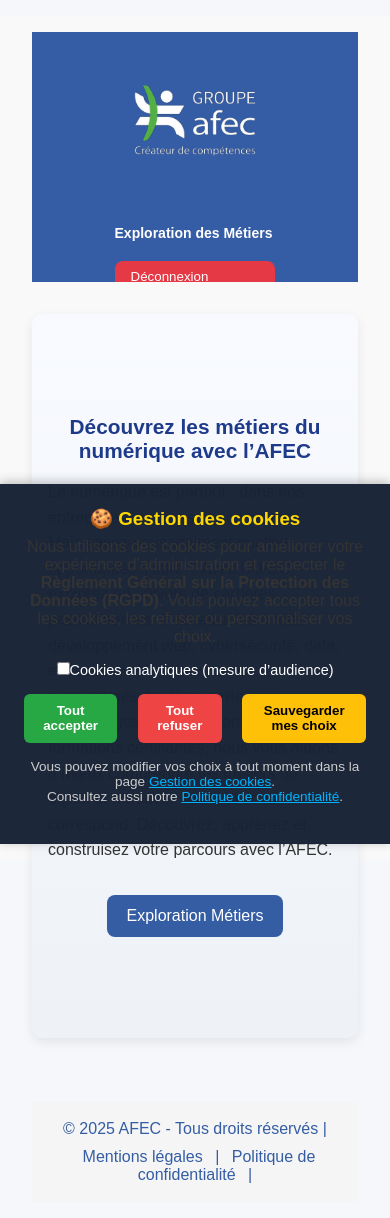
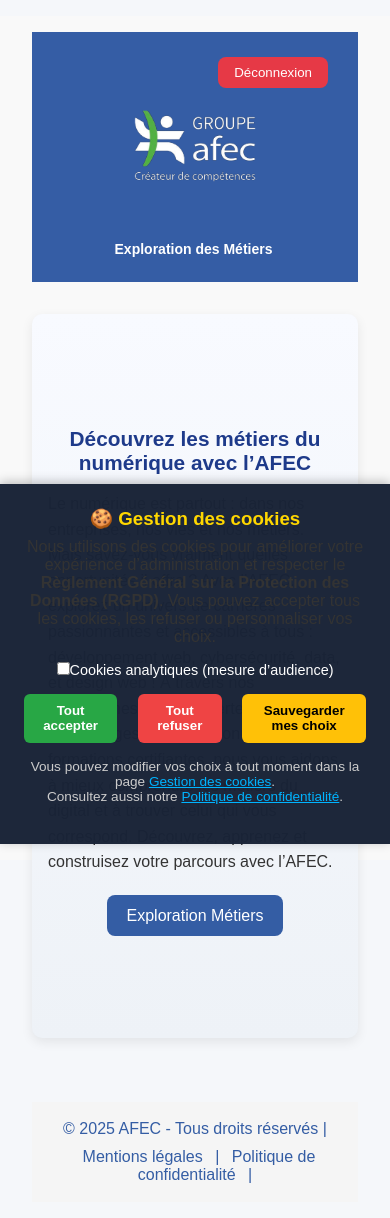
Before and after one commit to Daviid64/Projet-Stage-Afec, a React (Vite) app in the folder ReactFrontendProject/: page /Home in a window 390 px wide. Built offline with nearby package versions, Linux system fonts and the light colour scheme; no server answers; sample sign-in values are in the browser's storage.

Commit message:
mobilFirst4

```diff
--- a/ReactFrontendProject/src/App.css
+++ b/ReactFrontendProject/src/App.css
@@ -18,20 +18,16 @@
 }
 
 /* --- HEADER --- */
-.header, .header-blue {
+.header-blue {
   position: relative;
   width: 100%;
+  height: 250px;
+  background-color: #355DA5;
   display: flex;
   flex-direction: column;
   align-items: center;
   justify-content: center;
-  overflow: hidden;
-}
-
-.header-blue {
-  background-color: #355DA5;
-  height: 250px;
-  padding: 10px 20px;
+  padding: 0 20px;
 }
 
 .header-logo {
@@ -42,7 +38,6 @@
 .header-nav {
   display: flex;
   gap: 20px;
-  margin-top: 10px;
 }
 
 .nav-link {
@@ -60,6 +55,9 @@
   display: flex;
   align-items: center;
   gap: 20px;
+  position: absolute;
+  top: 15px;
+  right: 30px;
 }
 
 .btn-logout {
@@ -79,7 +77,7 @@
   flex-direction: column;
   justify-content: center;
   align-items: center;
-  padding: 2rem;
+  padding: 80px 20px;
   text-align: center;
   background: linear-gradient(180deg, #f8faff 0%, #eef2f7 100%);
   min-height: 80vh;
@@ -98,12 +96,6 @@
   line-height: 1.6;
   color: #333;
   text-align: justify;
-}
-
-.button-container {
-  display: flex;
-  justify-content: center;
-  gap: 10px;
 }
 
 /* --- BUTTONS --- */
@@ -136,11 +128,13 @@
   transform: translateY(-3px);
 }
 
-/* --- EXPLORATION GRID --- */
+/* --- PAGE EXPLORATION METIER --- */
 .exploration-container {
   display: flex;
   flex-direction: column;
   min-height: 100vh;
+  width: 100%;
+  padding: 0 1rem;
 }
 
 .main-title {
@@ -157,13 +151,12 @@
   margin-bottom: 50px;
 }
 
-/* Grille des métiers */
+/* Grille métiers */
 .metiers-grid {
   display: grid;
   grid-template-columns: repeat(auto-fit, minmax(240px, 1fr));
   gap: 25px;
   max-width: 1000px;
-  width: 100%;
   margin: 0 auto;
 }
 
@@ -182,7 +175,6 @@
   transition: all 0.25s ease;
   position: relative;
   overflow: hidden;
-  text-align: center;
 }
 
 .metier-card::before {
@@ -214,52 +206,32 @@
 .footer {
   margin-top: auto;
   display: flex;
-  flex-direction: column;
   justify-content: center;
   align-items: center;
   background-color: #f5f5f5;
   width: 100%;
-  padding: 15px 0;
+  padding: 20px 0;
+  flex-direction: column;
 }
 
 .footer p {
   font-size: 1rem;
   color: #345da4;
-  text-align: center;
   margin: 5px 0;
 }
 
 /* --- RESPONSIVE --- */
-@media (max-width: 1024px) {
-  .metiers-grid {
-    grid-template-columns: repeat(auto-fit, minmax(200px, 1fr));
-    gap: 20px;
-    padding: 0 15px;
-  }
+@media (max-width: 768px) {
 
-  .metier-card {
-    padding: 20px 10px;
-    font-size: 0.95rem;
-  }
-
-  .main-title {
-    font-size: 1.8rem;
-  }
-
-  .subtitle {
-    font-size: 1rem;
-  }
-}
-
-@media (max-width: 768px) {
   .header-blue {
     height: auto;
+    flex-direction: column;
     padding: 20px 10px;
   }
 
   .header-logo {
-    height: 70px;
-    margin: 10px 0;
+    height: 60px;
+    margin-bottom: 10px;
   }
 
   .header-nav {
@@ -275,7 +247,7 @@
   }
 
   .main-content {
-    padding: 1rem;
+    padding: 2rem 1rem;
   }
 
   .main-content h2 {
@@ -293,8 +265,18 @@
   }
 
   .metiers-grid {
-    grid-template-columns: repeat(auto-fit, minmax(170px, 1fr));
+    grid-template-columns: 1fr;
     gap: 15px;
+    width: 100%;
+  }
+
+  .metier-card {
+    padding: 15px 10px;
+    font-size: 1rem;
+  }
+
+  .metier-name {
+    font-size: 1rem;
   }
 }
 
@@ -308,11 +290,11 @@
   }
 
   .metier-card {
-    padding: 15px 10px;
+    padding: 12px 8px;
     font-size: 0.9rem;
   }
 
   .metier-name {
-    font-size: 1rem;
+    font-size: 0.9rem;
   }
 }
```
